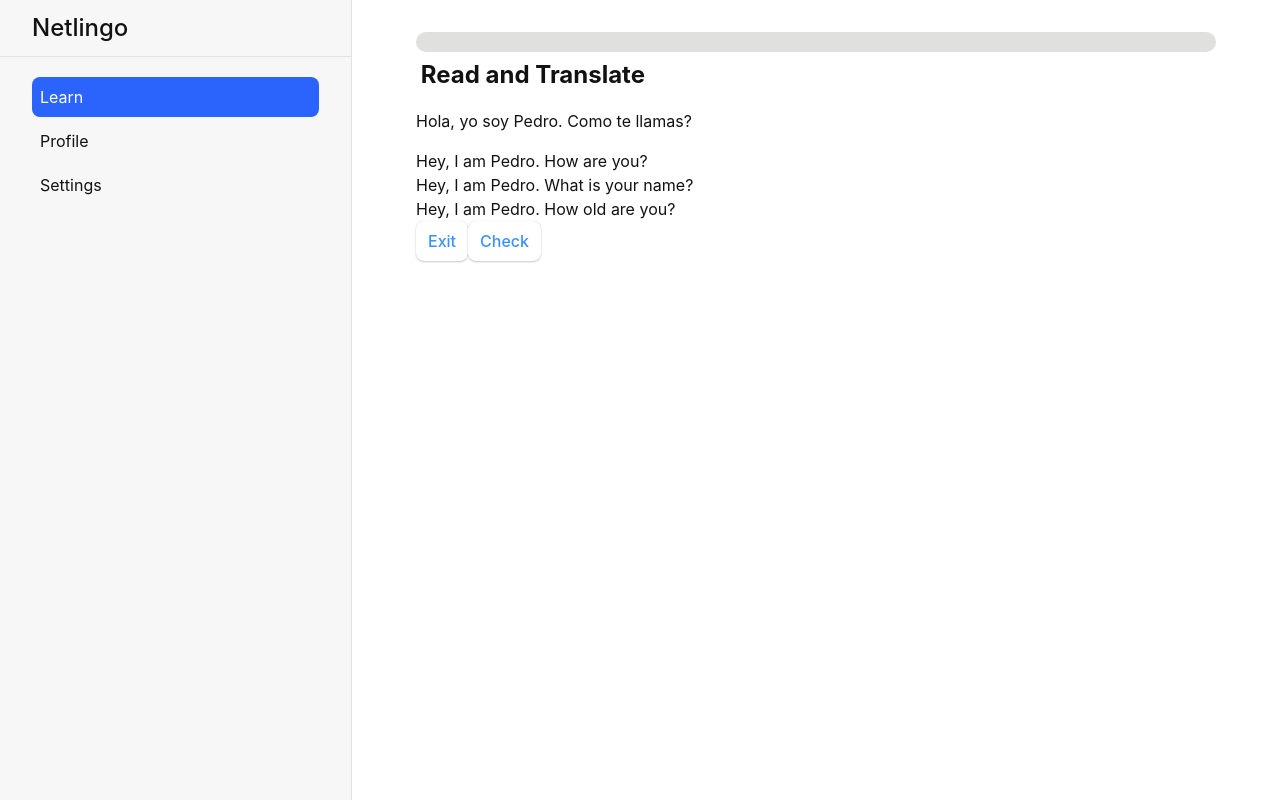
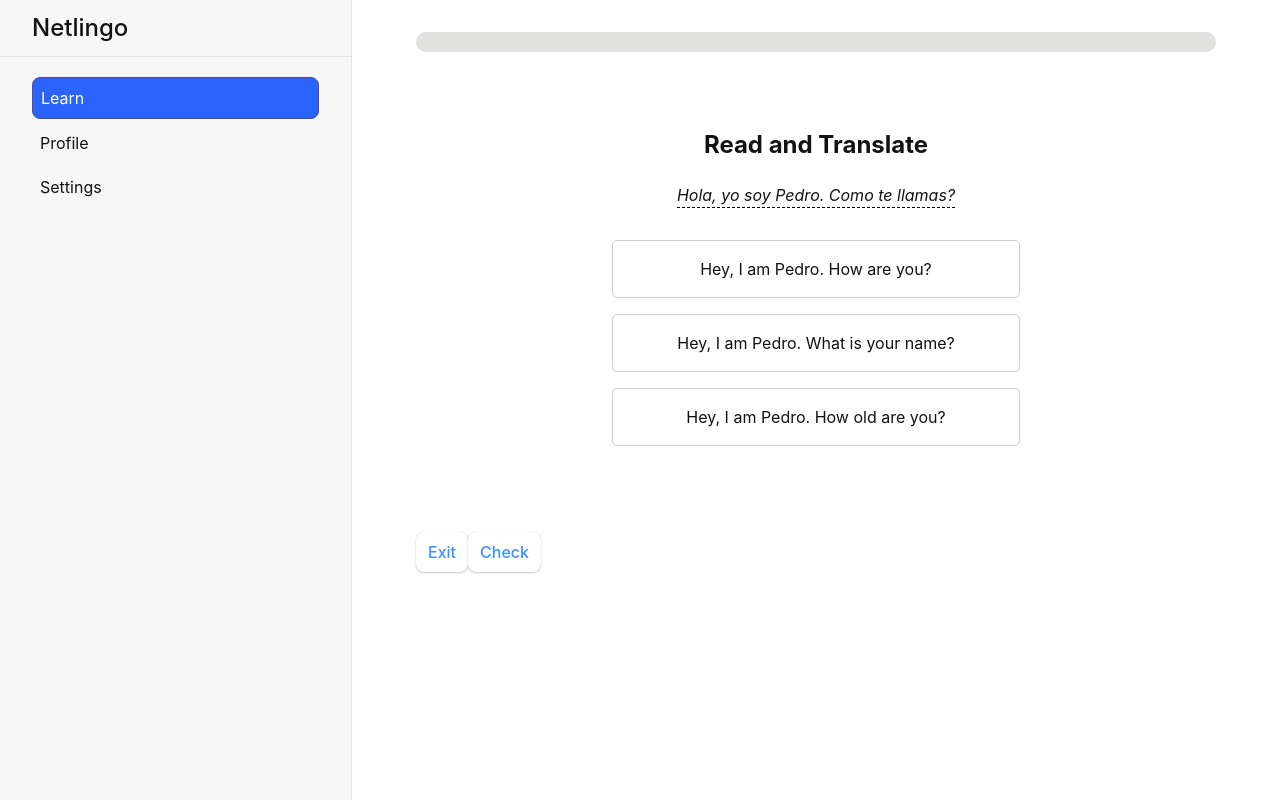
Before and after one commit to KasraTabrizi/Netlingo, a React (Create React App) app: page /learn/lesson/1 in a window 1280 px wide. Built offline with nearby package versions, Linux system fonts and the light colour scheme.

Commit message:
exercise flow

```diff
--- a/src/components/Unit/Exercise.tsx
+++ b/src/components/Unit/Exercise.tsx
@@ -1,4 +1,6 @@
 import * as React from "react";
+import { useState, useEffect } from "react";
+import "../../styles/exercise.css";
 
 interface ExerciseProps {
   exercise: {
@@ -7,23 +9,46 @@ interface ExerciseProps {
     answers: {
       option: string;
       valid: boolean;
+      selected: boolean;
     }[];
   };
   selectAnswerHandler: (valid: boolean) => void;
 }
 
 const Exercise = ({ exercise, selectAnswerHandler }: ExerciseProps) => {
+  const [exerciseObj, setExerciseObj] = useState(exercise);
+
+  useEffect(() => {
+    setExerciseObj({ ...exercise });
+  }, [exercise]);
+
+  const selectAnswer = (option: string) => {
+    const answers = exerciseObj.answers.map((answer) => {
+      if (answer.option === option) {
+        answer.selected = true;
+        selectAnswerHandler(answer.valid);
+      } else {
+        answer.selected = false;
+      }
+      return answer;
+    });
+    setExerciseObj({
+      ...exerciseObj,
+      answers,
+    });
+  };
+
   return (
-    <div>
+    <div className="exercise__container">
       <h2>{exercise.title}</h2>
-      <p className="question_container">{exercise.question}</p>
+      <p className="question__container">{exercise.question}</p>
       <div className="multiple_choice__container">
         {exercise.answers.map((answer, index) => {
           return (
             <div
               key={index}
-              className="option"
-              onClick={() => selectAnswerHandler(answer.valid)}
+              className={`option ${answer.selected ? "active" : ""}`}
+              onClick={() => selectAnswer(answer.option)}
             >
               {answer.option}
             </div>
--- a/src/routes/Lesson.tsx
+++ b/src/routes/Lesson.tsx
@@ -15,14 +15,17 @@ const exercises = [
           {
             option: "Hey, I am Pedro. How are you?",
             valid: false,
+            selected: false,
           },
           {
             option: "Hey, I am Pedro. What is your name?",
             valid: true,
+            selected: false,
           },
           {
             option: "Hey, I am Pedro. How old are you?",
-            valid: true,
+            valid: false,
+            selected: false,
           },
         ],
       },
@@ -33,14 +36,17 @@ const exercises = [
           {
             option: "hombre",
             valid: false,
+            selected: false,
           },
           {
             option: "mujer",
             valid: true,
+            selected: false,
           },
           {
             option: "gato",
             valid: false,
+            selected: false,
           },
         ],
       },
--- /dev/null
+++ b/src/styles/exercise.css
@@ -0,0 +1,35 @@
+.exercise__container {
+  height: 30em;
+  display: flex;
+  flex-direction: column;
+  justify-content: center;
+  align-items: center;
+}
+
+.question__container {
+  font-style: italic;
+  font-size: 1em;
+  border-bottom: 1px dashed black;
+}
+
+.option {
+  cursor: pointer;
+  margin: 1em 0;
+  padding: 1em 4em;
+  border-radius: 5px;
+  border: 1px solid #cdcdcd;
+  text-align: center;
+  transition: all 0.2s ease-in-out;
+}
+
+.option:hover {
+  border: 1px solid #6d61c6;
+  color: white;
+  background-color: #6d61c6;
+}
+
+.active {
+  border: 1px solid #52489c;
+  color: white;
+  background-color: #52489c;
+}
--- a/src/styles/unit.css
+++ b/src/styles/unit.css
@@ -5,7 +5,7 @@ h3 {
 
 .unit__header {
   padding: 1rem 0;
-  background-color: rgb(89, 199, 89);
+  background-color: #59c759;
   border-radius: 15px;
   color: white;
   display: flex;
```
